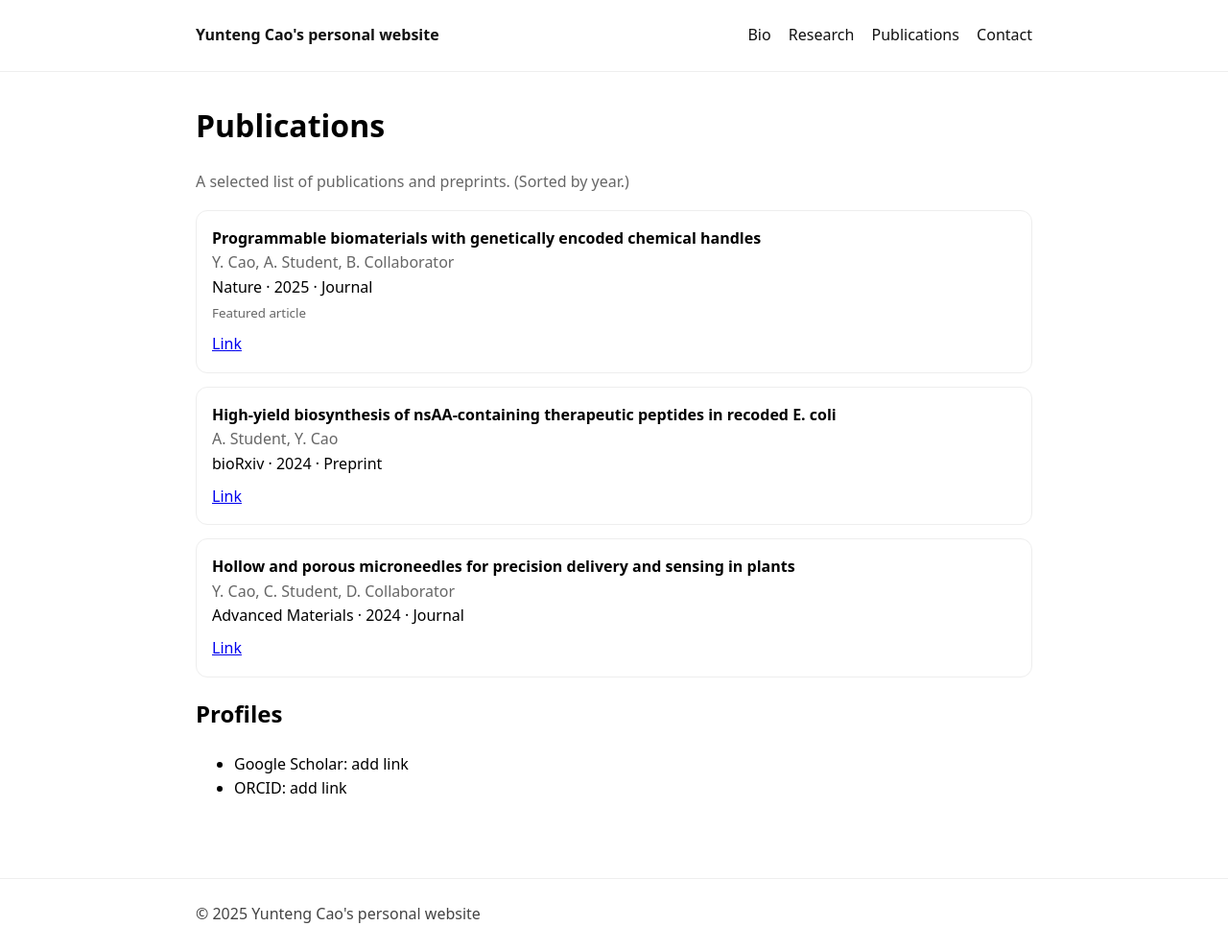
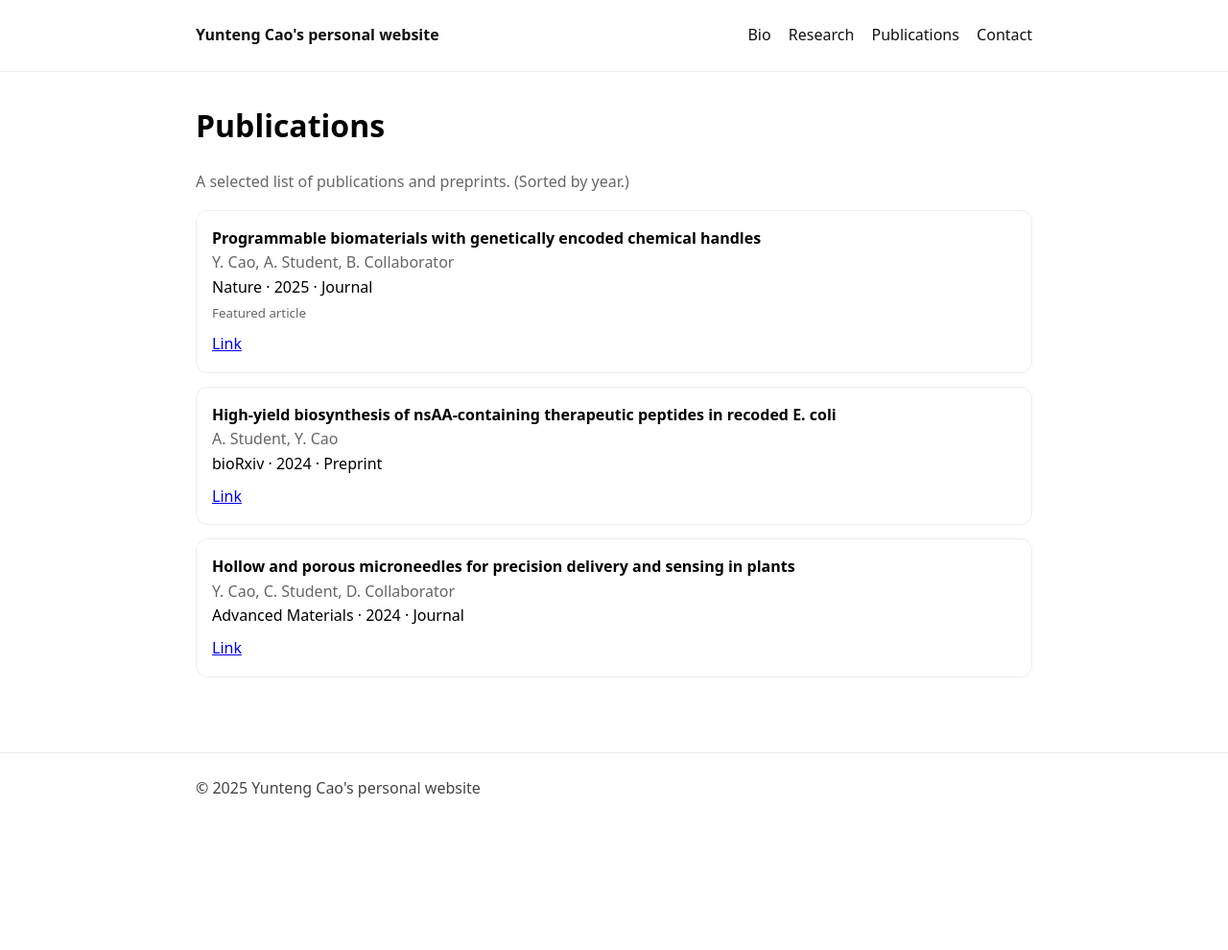
Before and after one commit to Yunteng-Cao/yunteng-cao.github.io, a Jekyll site: the page built from publications/index.md, in a window 1280 px wide and 990 px high. Shown: the whole window at 96% size. Built offline with Jekyll 4.4.1, drawn with Linux system fonts in a browser that asks for light colours.

Commit message:
Update index.md

```diff
--- a/publications/index.md
+++ b/publications/index.md
@@ -34,7 +34,3 @@ A selected list of publications and preprints. (Sorted by year.)
   </div>
 </div>
 {% endfor %}
-
-## Profiles
-- Google Scholar: add link
-- ORCID: add link
```
